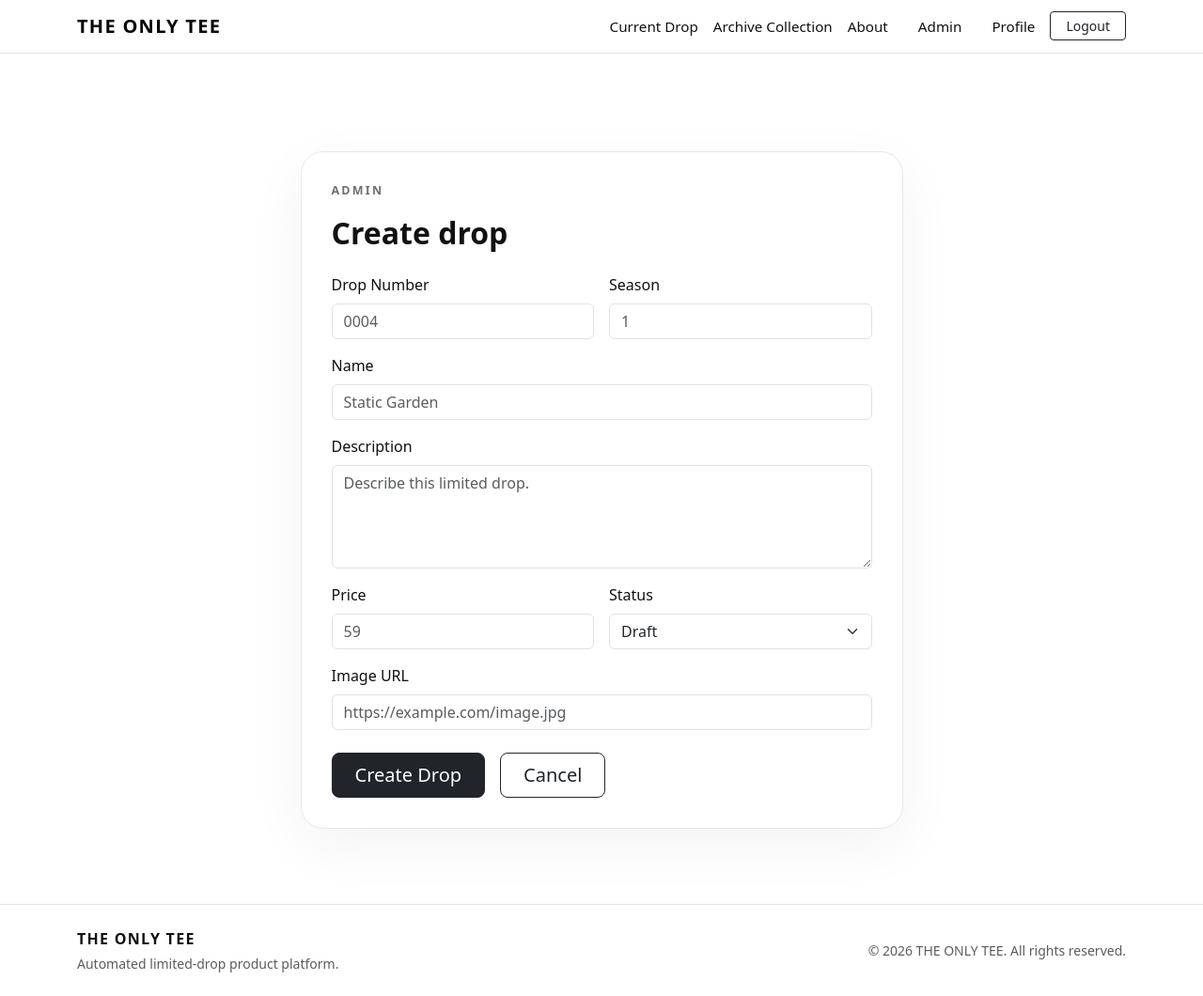
After one commit to pedrosimao-work/the-only-tee, a Flask app: page /admin/drops/create in a window 1280 px wide. The commit adds this page. Shown: the whole page at 94% size. Run offline with Flask 3, Linux system fonts and the light colour scheme; a user stored in the database is signed in; tables that the repository leaves empty hold one stand-in row (values such as "Sample post").

Commit message:
Create admin dashboard

```diff
--- a/app/__init__.py
+++ b/app/__init__.py
@@ -27,10 +27,12 @@ def create_app():  # Define the application factory function used to build and c
 
     register_commands(app)  # Register custom terminal commands on the Flask app
 
-    from app.auth.routes import auth  # Import the authentication bluepring after the app is configured
+    from app.admin.routes import admin  # Import the admin blueprint after the app is configured
+    from app.auth.routes import auth  # Import the authentication blueprint after the app is configured
     from app.routes import main  # Import the main routes blueprint after creating the app to avoid circular imports
 
     app.register_blueprint(main)  # Register the main blueprint so its routes become available in the app
     app.register_blueprint(auth)  # Register the authentication blueprint
+    app.register_blueprint(admin)  # Register the admin blueprint
 
     return app  # Return the fully configured Flask application instance
--- /dev/null
+++ b/app/admin/forms.py
@@ -0,0 +1,45 @@
+from flask_wtf import FlaskForm  # Import FlaskForm as the base class for secure Flask forms
+from wtforms import IntegerField, SelectField, StringField, SubmitField, TextAreaField  # Import form field types for drop management
+from wtforms.validators import DataRequired, Length, NumberRange, Optional  # Import reusable form validation rules
+
+from app.constants import VALID_DROP_STATUSES  # Import the allowed drop statuses for the status select field
+
+
+class DropForm(FlaskForm):  # Create a form class for creating new drop records
+    drop_number = StringField(  # Create the drop number input field
+        "Drop Number",  # Set the human-readable label for the drop number field
+        validators=[DataRequired(), Length(min=4, max=10)],  # Require the field and enforce a sensible lenght
+    )  # Close the season field definition
+
+    season = IntegerField(  # Create the season number input field
+        "Season",  # Set the human-readable label for the season field
+        validators=[DataRequired(), NumberRange(min=1)],  # Require the field and only allow positive season numbers
+    )  # Close the season field definition
+
+    name = StringField(  # Create the drop name input field
+        "Name",  # Set the human-readable label for the name field
+        validators=[DataRequired(), Length(min=3, max=120)],  # Require the field and enforce length limits
+    )  # Close the name field definitio
+
+    description = TextAreaField(  # Create the drop description textarea field
+        "Description",  # Set the human-readable label for the description field
+        validators=[DataRequired(), Length(min=10)]  # Require the field and enforce a useful minimum length
+    )  # Close the description field definition
+
+    price = IntegerField(  # Create the price input field
+        "Price",  # Set the human-readable label for the price field
+        validators=[DataRequired(), NumberRange(min=1)]  # Require the field and only allow positive prices
+    )  # Close the price field definition
+
+    status = SelectField(  # Create the status dropdown field
+        "Status",  # Set the human-readable label for the status field
+        choices=[(status, status.capitalize()) for status in VALID_DROP_STATUSES],  # Build dropdown choices from valid statuses
+        validators=[DataRequired()],  # Require one valid status selection
+    )  # Close the status field definition
+
+    image_url = StringField(  # Create the optional image URL input field
+        "Image URL",  # Set the human-readable label for the image URL field
+        validators=[Optional(), Length(max=255)],  # Allow the field to be empty but limit length when filled
+    )  # Close the image URL field definition
+
+    submit = SubmitField("Create Drop")  # Create the submit button for the create-dropform
--- /dev/null
+++ b/app/admin/routes.py
@@ -0,0 +1,84 @@
+from functools import wraps  # Import wraps so custom decorators preserve function metadata
+
+from flask import Blueprint, abort, flash, redirect, render_template, url_for  # Import Flask helpers for admin routes
+from flask_login import current_user, login_required  # Import login helpers for protected admin routes
+
+from app.admin.forms import DropForm  # Import the drop creation form
+from app.extensions import db  # Import the database object so admin routes can save records
+from app.models import Drop  # Import the Drop model so admin routes can query and create drops
+from app.validators import validate_drop_status  # Import the reusable drop status validation function
+
+
+admin = Blueprint("admin", __name__, url_prefix="/admin")
+
+
+def admin_required(route_function):  # Define a reusable decorator for admin-only routes
+    @wraps(route_function)  # Preserve the wrapped route function name and metadata
+    def wrapper(*args, **kwargs):  # Define the wrapper that runs before the protected route
+        if not current_user.is_admin:  # Check if the current logged-in user is not an admin
+            abort(403)  # Stop the request with a 403 Forbidden error
+
+        return route_function(*args, **kwargs)  # Run the original route if the user is an admin
+
+    return wrapper  # Return the protected wrapper function
+
+
+@admin.route("/")  # Register the admin dashboard route
+@login_required  # Require the user to be logged in
+@admin_required  # Require the logged-in user to be an admin
+def dashboard():  # Define the function that renders the admin dashboard
+    total_drops = Drop.query.count()  # Count all drops in the database
+    active_drops = Drop.query.filter_by(status="active").count()  # Count active drops in the database
+    archived_drops = Drop.query.filter_by(status="archived").count()  # Count archived drops in the database
+    draft_drops = Drop.query.filter_by(status="draft").count()  # Count draft drops in the database
+
+    return render_template(  # Render the admin dashboard template
+        "admin/dashboard.html",  # Use the admin dashboard template file
+        total_drops=total_drops,  # Send the total drop count to the template
+        active_drops=active_drops,  # Send the active drop count to the template
+        archived_drops=archived_drops,  # Send the archived drop count to the template
+        draft_drops=draft_drops,  # Send the draft drop count to the template
+    )  # Close the render_template call
+
+
+@admin.route("/drops")  # Register the admin drops list route
+@login_required  # Require the user to be logged in
+@admin_required  # Require the logged-in user to be an admin
+def drops():  # Define a function that renders the admin drop list
+    all_drops = Drop.query.order_by(Drop.drop_number.asc()).all()  # Query all drops by drop number
+
+    return render_template("admin/drops.html", drops=all_drops)  # Render the drop list template with all drops
+
+
+@admin.route("/drops/create", methods=["GET", "POST"])  # Register the create-drop route for GET and POST requests
+@login_required  # Require the user to be logged in
+@admin_required  # Require the logged-in user to be an admin
+def create_drop():  # Define the function that handles creating new drops
+    form = DropForm()  # Create a new drop form instance
+
+    if form.validate_on_submit():  # Check if the form was submitted and passed validation
+        existing_drop = Drop.query.filter_by(drop_number=form.drop_number.data.strip()).first()  # Look for an existing drop with the same drop number
+
+        if existing_drop:  # Check if another drop already uses this drop number
+            flash("A drop with that number already exists.", "danger")  # Show a duplicate drop error message
+            return render_template("admin/create_drop.html", form=form)  # Re-render the create-drop form
+
+        validated_status = validate_drop_status(form.status.data)  # Validate the submitted status using shared validation logic
+
+        drop = Drop(  # Create a new Drop object from the form data
+            drop_number=form.drop_number.data.strip(),  # Store the cleaned drop number
+            season=form.season.data,  # Store the submitted season number
+            name=form.name.data.strip(),  # Store the cleaned drop name
+            description=form.description.data.strip(),  # Store the cleaned drop description
+            price=form.price.data,  # Store the submitted price
+            status=validated_status,  # Store the validated lifecycle status
+            image_url=form.image_url.data.strip() or None,  # Store the cleaned image URL or None
+        )  # Close the Drop object creation
+
+        db.session.add(drop)  # Add the new drop to the database session
+        db.session.commit()  # Save the new drop permanently to the database
+
+        flash("Drop created successfully.", "success")  # Show a success message after creating the drop
+        return redirect(url_for("admin.drops"))  # Redirect the admin user to the drop list
+
+    return render_template("admin/create_drop.html", form=form)  # Render the create-drop form for GET requests or invalid submissions
--- /dev/null
+++ b/app/templates/admin/create_drop.html
@@ -0,0 +1,85 @@
+{% extends "base.html" %} <!-- Tell Jinja this page uses base.html as its parent layout -->
+
+{% block title %}Create Drop | The Only Tee{% endblock %} <!-- Set the browser title for the create-drop page -->
+
+{% block content %} <!-- Start the page-specific content block -->
+<section class="auth-section"> <!-- Use the auth-style section spacing for form-centered pages -->
+    <div class="container"> <!-- Center create-drop content inside a Bootstrap container -->
+        <div class="row justify-content-center"> <!-- Center the form column horizontally -->
+            <div class="col-lg-7"> <!-- Limit the create-drop form width -->
+                <div class="auth-card"> <!-- Reuse the card style for form layout -->
+                    <p class="eyebrow mb-3">Admin</p> <!-- Display a small uppercase admin label -->
+                    <h1 class="h2 fw-bold mb-4">Create drop</h1> <!-- Display the create-drop heading -->
+
+                    <form method="POST"> <!-- Create a POST form for creating drops -->
+                        {{ form.hidden_tag() }} <!-- Render hidden CSRF protection fields -->
+
+                        <div class="row g-3"> <!-- Create a responsive form grid -->
+                            <div class="col-md-6"> <!-- Create the drop number column -->
+                                {{ form.drop_number.label(class="form-label") }} <!-- Render the drop number label -->
+                                {{ form.drop_number(class="form-control", placeholder="0004") }} <!-- Render the drop number input -->
+                                {% for error in form.drop_number.errors %} <!-- Loop through drop number validation errors -->
+                                <div class="form-error">{{ error }}</div> <!-- Display each drop number error -->
+                                {% endfor %} <!-- End the drop number errors loop -->
+                            </div> <!-- Close the drop number column -->
+
+                            <div class="col-md-6"> <!-- Create the season column -->
+                                {{ form.season.label(class="form-label") }} <!-- Render the season label -->
+                                {{ form.season(class="form-control", placeholder="1") }} <!-- Render the season input -->
+                                {% for error in form.season.errors %} <!-- Loop through season validation errors -->
+                                <div class="form-error">{{ error }}</div> <!-- Display each season error -->
+                                {% endfor %} <!-- End the season errors loop -->
+                            </div> <!-- Close the season column -->
+
+                            <div class="col-12"> <!-- Create the full-width name field row -->
+                                {{ form.name.label(class="form-label") }} <!-- Render the name label -->
+                                {{ form.name(class="form-control", placeholder="Static Garden") }} <!-- Render the name input -->
+                                {% for error in form.name.errors %} <!-- Loop through name validation errors -->
+                                <div class="form-error">{{ error }}</div> <!-- Display each name error -->
+                                {% endfor %} <!-- End the name errors loop -->
+                            </div> <!-- Close the name field row -->
+
+                            <div class="col-12"> <!-- Create the full-width description field row -->
+                                {{ form.description.label(class="form-label") }} <!-- Render the description label -->
+                                {{ form.description(class="form-control", rows="4", placeholder="Describe this limited drop.") }} <!-- Render the description textarea -->
+                                {% for error in form.description.errors %} <!-- Loop through description validation errors -->
+                                <div class="form-error">{{ error }}</div> <!-- Display each description error -->
+                                {% endfor %} <!-- End the description errors loop -->
+                            </div> <!-- Close the description field row -->
+
+                            <div class="col-md-6"> <!-- Create the price column -->
+                                {{ form.price.label(class="form-label") }} <!-- Render the price label -->
+                                {{ form.price(class="form-control", placeholder="59") }} <!-- Render the price input -->
+                                {% for error in form.price.errors %} <!-- Loop through price validation errors -->
+                                <div class="form-error">{{ error }}</div> <!-- Display each price error -->
+                                {% endfor %} <!-- End the price errors loop -->
+                            </div> <!-- Close the price column -->
+
+                            <div class="col-md-6"> <!-- Create the status column -->
+                                {{ form.status.label(class="form-label") }} <!-- Render the status label -->
+                                {{ form.status(class="form-select") }} <!-- Render the status dropdown -->
+                                {% for error in form.status.errors %} <!-- Loop through status validation errors -->
+                                <div class="form-error">{{ error }}</div> <!-- Display each status error -->
+                                {% endfor %} <!-- End the status errors loop -->
+                            </div> <!-- Close the status column -->
+
+                            <div class="col-12"> <!-- Create the full-width image URL row -->
+                                {{ form.image_url.label(class="form-label") }} <!-- Render the image URL label -->
+                                {{ form.image_url(class="form-control", placeholder="https://example.com/image.jpg") }} <!-- Render the image URL input -->
+                                {% for error in form.image_url.errors %} <!-- Loop through image URL validation errors -->
+                                <div class="form-error">{{ error }}</div> <!-- Display each image URL error -->
+                                {% endfor %} <!-- End the image URL errors loop -->
+                            </div> <!-- Close the image URL row -->
+                        </div> <!-- Close the responsive form grid -->
+
+                        <div class="d-grid d-sm-flex gap-3 mt-4"> <!-- Create a responsive action button row -->
+                            {{ form.submit(class="btn btn-dark btn-lg px-4") }} <!-- Render the create-drop submit button -->
+                            <a href="{{ url_for('admin.drops') }}" class="btn btn-outline-dark btn-lg px-4">Cancel</a> <!-- Add a cancel link back to drop management -->
+                        </div> <!-- Close the action button row -->
+                    </form> <!-- Close the create-drop form -->
+                </div> <!-- Close the form card -->
+            </div> <!-- Close the centered form column -->
+        </div> <!-- Close the centered row -->
+    </div> <!-- Close the Bootstrap container -->
+</section> <!-- Close the create-drop section -->
+{% endblock %} <!-- End the page-specific content block -->
--- a/app/templates/base.html
+++ b/app/templates/base.html
@@ -10,23 +10,38 @@
 </head> <!-- End the head section -->
 <body class="d-flex flex-column min-vh-100"> <!-- Make the page use full-height vertical flex layout so the footer stays at the bottom -->
 <nav class="navbar navbar-expand-lg navbar-light bg-white border-bottom sticky-top"> <!-- Create a responsive Bootstrap navbar that stays visible at the top -->
-    <div class="container">  <!-- Center the navbar content inside a Bootstrap container -->
+    <div class="container"> <!-- Center the navbar content inside a Bootstrap container -->
         <a class="navbar-brand fw-bold tracking-brand" href="{{ url_for('main.home') }}">THE ONLY TEE</a> <!-- Add the brand link that points to the homepage -->
-        <button class="navbar-toggler" type="button" data-bs-toggle="collapse" data-bs-target="#mainNavbar" aria-controls="mainNavBar" aria-expanded="false" aria-label="Toggle navigation"> <!-- Add an accessible menu button -->
-            <span class="navbar-toggler-icon"></span>  <!-- Display the default Bootstrap hamburger icon -->
+
+        <button class="navbar-toggler" type="button" data-bs-toggle="collapse" data-bs-target="#mainNavbar" aria-controls="mainNavbar" aria-expanded="false" aria-label="Toggle navigation"> <!-- Add an accessible mobile menu button -->
+            <span class="navbar-toggler-icon"></span> <!-- Display the default Bootstrap hamburger icon -->
         </button> <!-- Close the mobile menu button -->
+
         <div class="collapse navbar-collapse" id="mainNavbar"> <!-- Create the collapsible menu area for smaller screens -->
-            <ul class="navbar-nav ms-auto mb-2 mb-lg-0 align-items-lg-center"> <!-- Create a right aligned Bootstrap navigation list -->
+            <ul class="navbar-nav ms-auto mb-2 mb-lg-0 align-items-lg-center"> <!-- Create a right-aligned Bootstrap navigation list -->
                 <li class="nav-item"> <!-- Create a navigation list item -->
                     <a class="nav-link" href="{{ url_for('main.home') }}">Current Drop</a> <!-- Link to the current active drop page -->
                 </li> <!-- Close the navigation list item -->
-                <li class="nav-item"> <!-- Create one navigation list item -->
+
+                <li class="nav-item"> <!-- Create a navigation list item -->
+                    <a class="nav-link" href="{{ url_for('main.archive') }}">Archive Collection</a> <!-- Link to the archive collection page -->
+                </li> <!-- Close the navigation list item -->
+
+                <li class="nav-item"> <!-- Create a navigation list item -->
                     <a class="nav-link" href="{{ url_for('main.about') }}">About</a> <!-- Link to the about page -->
                 </li> <!-- Close the navigation list item -->
-                {% if current_user.is_authenticated %}  <!-- Check if the current visitor is logged in -->
+
+                {% if current_user.is_authenticated %} <!-- Check if the current visitor is logged in -->
+                    {% if current_user.is_admin %} <!-- Check if the logged-in user is an admin -->
+                    <li class="nav-item ms-lg-3"> <!-- Create a spaced navigation item for the admin dashboard -->
+                        <a class="nav-link" href="{{ url_for('admin.dashboard') }}">Admin</a> <!-- Link to the admin dashboard for admin users only -->
+                    </li> <!-- Close the admin navigation item -->
+                    {% endif %} <!-- End the admin link condition -->
+
                     <li class="nav-item ms-lg-3"> <!-- Create a spaced navigation item for the profile link -->
                         <a class="nav-link" href="{{ url_for('auth.profile') }}">Profile</a> <!-- Link to the logged-in user's profile page -->
                     </li> <!-- Close the profile navigation item -->
+
                     <li class="nav-item ms-lg-2"> <!-- Create a spaced navigation item for logout -->
                         <a class="btn btn-outline-dark btn-sm px-3" href="{{ url_for('auth.logout') }}">Logout</a> <!-- Link to the logout route -->
                     </li> <!-- Close the logout navigation item -->
@@ -34,6 +49,7 @@
                     <li class="nav-item ms-lg-3"> <!-- Create a spaced navigation item for login -->
                         <a class="nav-link" href="{{ url_for('auth.login') }}">Login</a> <!-- Link to the login page -->
                     </li> <!-- Close the login navigation item -->
+
                     <li class="nav-item ms-lg-2"> <!-- Create a spaced navigation item for registration -->
                         <a class="btn btn-dark btn-sm px-3" href="{{ url_for('auth.register') }}">Create Account</a> <!-- Link to the registration page -->
                     </li> <!-- Close the registration navigation item -->
```
Also changed, not shown: app/static/css/styles.css (+29 -0 lines), app/templates/admin/dashboard.html (added, +55 -0 lines), app/templates/admin/drops.html (added, +53 -0 lines), app/admin/__init__.py (added). Lines whose indentation alone changed are shown as unchanged.
